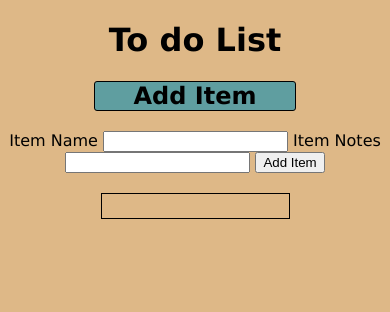
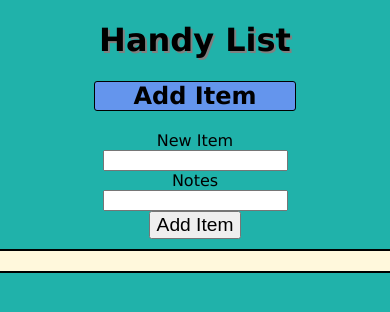
Before and after one commit to tallen1985/todo, a website: page public/index.html in a window 390 px wide. Both pictures are taken after a click on the element "Add Item". Drawn offline with nearby package versions, Linux system fonts and the light colour scheme; no server answers.

Commit message:
updated css

```diff
--- a/itemList.json
+++ b/itemList.json
@@ -1 +1,5 @@
-[{"item":"Beer","note":"Wicked Crazy IPA"},{"item":"Hummus","note":"Everything Bagel"},{"item":"Ian","note":"Son"},{"item":"Big baby","note":""}]
+[
+    {"user":"Jake","item":"Beer","note":"Wicked Crazy IPA"},
+    {"user":"Jake","item":"Hummus","note":"Everything Bagel"},{"user":"Jake","item":"Ian","note":"Son"},
+    {"user":"Jake","item":"Big baby","note":""}
+]
--- a/public/index.html
+++ b/public/index.html
@@ -6,14 +6,18 @@
     <script src="https://ajax.googleapis.com/ajax/libs/jquery/3.5.1/jquery.min.js"></script>
 </head>
 <body>
-<h1>To do List</h1>
+<h1>Handy List</h1>
     <h2 id='addItem'>Add Item</h2>
         <div id="addForm">
-        <label for='addName'>Item Name</label>
-        <input id='addName'></input>
-        <label for='addNote'>Item Notes</label>
-        <input id='addNote'></input>
-        <button class="addButton" onClick='addItem()'>Add Item</button>
+            <label for='addName'>New Item</label>
+            <br>
+            <input id='addName'></input>
+            <br>
+            <label for='addNote'>Notes</label>
+            <br>
+            <input id='addNote'></input>
+            <br>
+            <button class="addButton" onClick='addItem()'>Add Item</button>
         </div>
     <div id='listContainer'>
         <div class="itemBox">
--- a/public/style.css
+++ b/public/style.css
@@ -1,13 +1,19 @@
+
 body {
+    margin:0;
+    padding:0;
     font-family: Verdana, Geneva, Tahoma, sans-serif;
-    background-color: burlywood;
+    background-color: lightseagreen;
     color: black;
     text-align: center;
+    box-sizing: content-box;
+}
+h1 {
+    text-shadow: grey 2px 2px;
 }
 
 #listContainer {
-    width: 50%;
-    border: 1px solid black;
+    width: 60%;
     margin: 20px auto;
     text-align: left;
 
@@ -17,14 +23,17 @@ body {
 
     }
     #listContainer .itemBox {
-        width: 95%;
+        align-items: center;
+        border: 2px solid black;
+        border-radius: 5px;
+        width: 100%;
         display: inline-block;
         padding: 10px;
+        margin-bottom: 5px;
 
     }
     #listContainer p {
-        display: inline-block;
-        width: 70%;
+        display: inline;
 
     }
     #listContainer .deleteButton {
@@ -32,14 +41,39 @@ body {
         font-size: 2rem;
         margin-top: 10px;
     }
+    .itemBox:nth-child(odd) {
+        background-color: cornsilk;
+    }
+    .itemBox:nth-child(even) {
+        background-color: burlywood;
+    }
 
 #addItem {
     border: 1px solid black;
     border-radius: 3px;
-    background-color: cadetblue;
+    background-color: cornflowerblue;
     width: 200px;
     margin: 20px auto;
 }
 #addForm {
     display: none;
+    width: 60%;
+    margin: 0 auto;
 }
+ @media screen and (max-width:600px) {
+     #listContainer {
+         width: calc(100% - 20px);
+         margin: 10px 0 0 0;
+     }
+     #listContainer .itemBox {
+         border-radius: 0;
+         border-left: 0;
+         border-right: 0;
+     }
+     #listContainer .itemBox .deleteButton {
+         font-size: 1.5rem;
+     }
+     .addButton {
+         font-size: 1.2rem;
+     }
+ }
```
